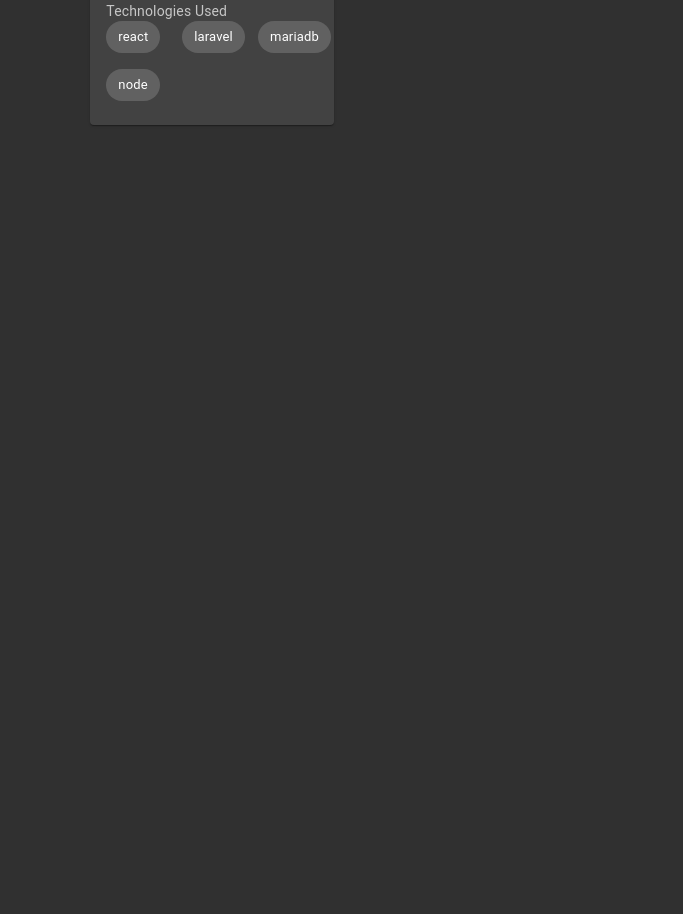
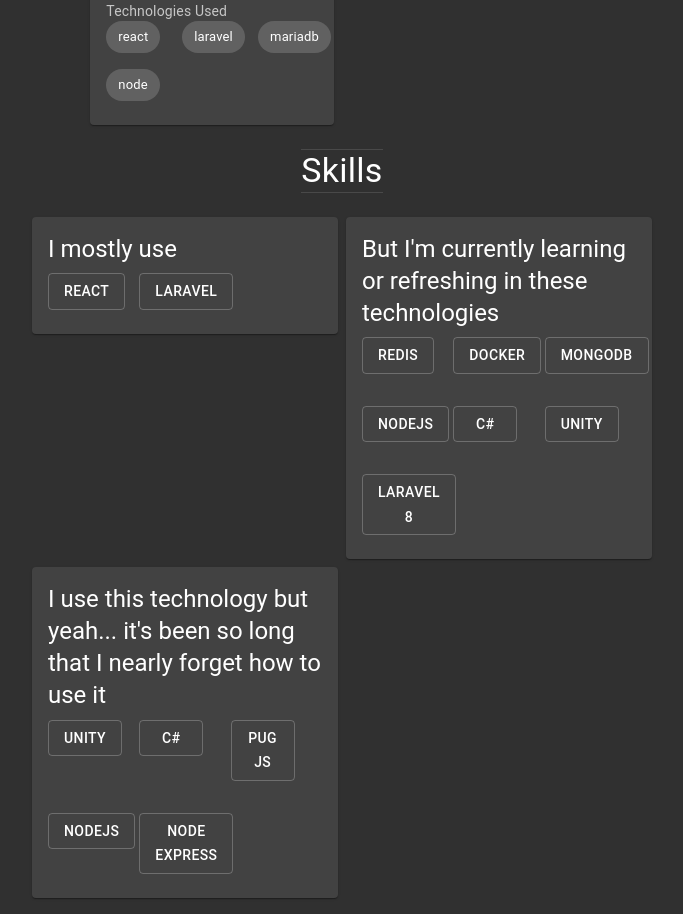
Before and after one commit to Adam-Andrei/Adam, a React (Create React App) app: page / in a window 1280 px wide. Shown: the part 660-1574 px from the top of the page, without its empty margins (298-981 px from the left). Before the commit the page ends 805 px from the top, so only its background shows below. Built offline with nearby package versions, Linux system fonts and the light colour scheme.

Commit message:
Added skill

```diff
--- a/src/App.js
+++ b/src/App.js
@@ -1,9 +1,10 @@
 import React,{Fragment} from "react";
-import { Grid, Typography, Box, Grow, Avatar } from "@material-ui/core";
+import { Grid, Typography, Box, Grow, Avatar, Divider } from "@material-ui/core";
 import { makeStyles } from '@material-ui/core/styles';
 import SocialComponent from "./components/SocialComponent";
 import TechnologiesComponent from "./components/TechnologiesComponent";
 import ProjectComponent from "./components/ProjectComponent";
+import PersonalInfo from "./components/PersonalInfo";
 import data from "./data/personalInfo.json";
 
 const useStyles = makeStyles((theme) => ({
@@ -44,7 +45,7 @@
             </Grow>
           </Grid>
           <TechnologiesComponent/>
-          <Grid item xs={6}>
+          <Grid item xs={12}>
             <Grow
               in={true}
               direction='left'
@@ -56,6 +57,12 @@
             </Grow>
           </Grid>
           <ProjectComponent/>
+          <Grid item xs={12}>
+            <Divider/>
+              <Typography variant='h4'> Skills </Typography>
+            <Divider/>
+          </Grid>
+          <PersonalInfo/>
         </Grid>
       </Box>
     </Fragment>
--- /dev/null
+++ b/src/components/PersonalInfo.js
@@ -0,0 +1,48 @@
+import React from "react";
+import { makeStyles } from '@material-ui/core/styles';
+import { Grid, Typography, Card, CardContent, Button} from "@material-ui/core";
+import data from '../data/personalInfo.json';
+import { map } from 'lodash';
+
+const useStyles = makeStyles({
+  root: {
+    maxWidth: 345,
+  },
+});
+
+const PersonalInfo = () => {
+  const classes = useStyles();
+
+  return (
+    <Grid item container xs={6} spacing={2} container spacing={1}>
+      {
+        map(data.skills,(index, key) => {
+          return (
+            <>
+              <Grid item xs={6} key={key}>
+                <Card className={classes.root}>
+                  <CardContent>
+                    <Typography gutterBottom variant="h5" component="h2">{index.say}</Typography>
+                    <Grid item container xs={12} spacing={4}>
+                    {
+                      map(index.tools,(indexes,keys) => {
+                        return (
+                            <Grid item xs={4} key={keys}>
+                              <Button variant='outlined'>{indexes}</Button>
+                            </Grid>
+                        )
+                      })
+                    }
+                    </Grid>
+                  </CardContent>
+                </Card>
+              </Grid>
+            </>
+          )
+        })
+      }
+    </Grid>
+  );
+};
+
+export default PersonalInfo;
--- a/src/components/ProjectComponent.js
+++ b/src/components/ProjectComponent.js
@@ -1,4 +1,4 @@
-import React, { useEffect,useState } from "react";
+import React from "react";
 import { makeStyles } from '@material-ui/core/styles';
 import { Grid, Typography, Card, CardContent, Chip} from "@material-ui/core";
 import data from '../data/technologies.json';
@@ -7,9 +7,6 @@
 const useStyles = makeStyles({
   root: {
     maxWidth: 345,
-  },
-  media: {
-    height: 140,
   },
 });
 
--- a/src/data/personalInfo.json
+++ b/src/data/personalInfo.json
@@ -1,5 +1,36 @@
 {
     "header":{
         "setting":"Hi I'm Adam Andrei Sobremonte and I'm a web developer. I went to Saint Louis University in 2015 and graduated in 2020. Currently I'm working at New Media Services and there I have an experienced using react, laravel and other technologies."
-    }
+    },
+    "skills":[
+        {
+            "say":"I mostly use",
+            "tools":[
+                "React",
+                "Laravel"
+            ]
+        },
+        {
+            "say":"But I'm currently learning or refreshing in these technologies",
+            "tools":[
+                "Redis",
+                "Docker",
+                "MongoDB",
+                "Nodejs",
+                "C#",
+                "Unity",
+                "Laravel 8"
+            ]
+        },
+        {
+            "say":"I use this technology but yeah... it's been so long that I nearly forget how to use it",
+            "tools":[
+                "Unity",
+                "C#",
+                "Pug js",
+                "Nodejs",
+                "Node Express"
+            ]
+        }
+    ]
 }
```
